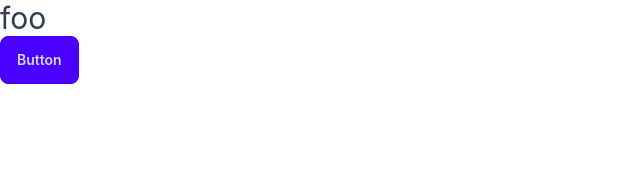
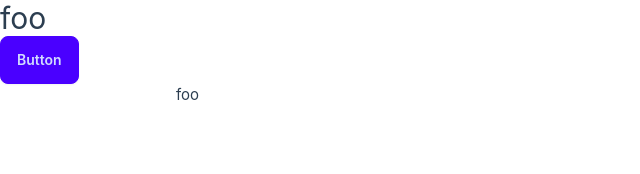
Before and after one commit to JunhaDex/vive-ui, a Vue app in the folder apps/base/: page /guide in a window 1280 px wide. Shown: the top 174 px of the page, without its empty margins (0-640 px from the left). Built offline with nearby package versions, Linux system fonts and the light colour scheme.

Commit message:
add container

```diff
--- /dev/null
+++ b/apps/base/src/components/layouts/GridContainer.vue
@@ -0,0 +1,28 @@
+<template>
+  <div class="grid rw h-full" :class="`grid-cols-${col} grid-rows-${row}`">
+    <slot />
+  </div>
+</template>
+<script lang="ts" setup>
+const props = defineProps<{
+  col: number
+  row: number
+}>()
+</script>
+<style scoped>
+.rw {
+  margin: 0 6%;
+  @media (min-width: 768px) {
+    margin: 0 auto;
+    max-width: 688px;
+  }
+  @media (min-width: 1024px) {
+    margin: 0 auto;
+    max-width: 928px;
+  }
+  @media (min-width: 1312px) {
+    margin: 0 auto;
+    max-width: 1152px;
+  }
+}
+</style>
--- a/apps/base/src/views/Guide.vue
+++ b/apps/base/src/views/Guide.vue
@@ -2,6 +2,9 @@
   <section>
     <h1 class="text-3xl">foo</h1>
     <button class="btn btn-primary">Button</button>
+    <GridContainer col="1" row="1">foo</GridContainer>
   </section>
 </template>
-<script lang="ts" setup></script>
+<script lang="ts" setup>
+import GridContainer from '@/components/layouts/GridContainer.vue'
+</script>
```
